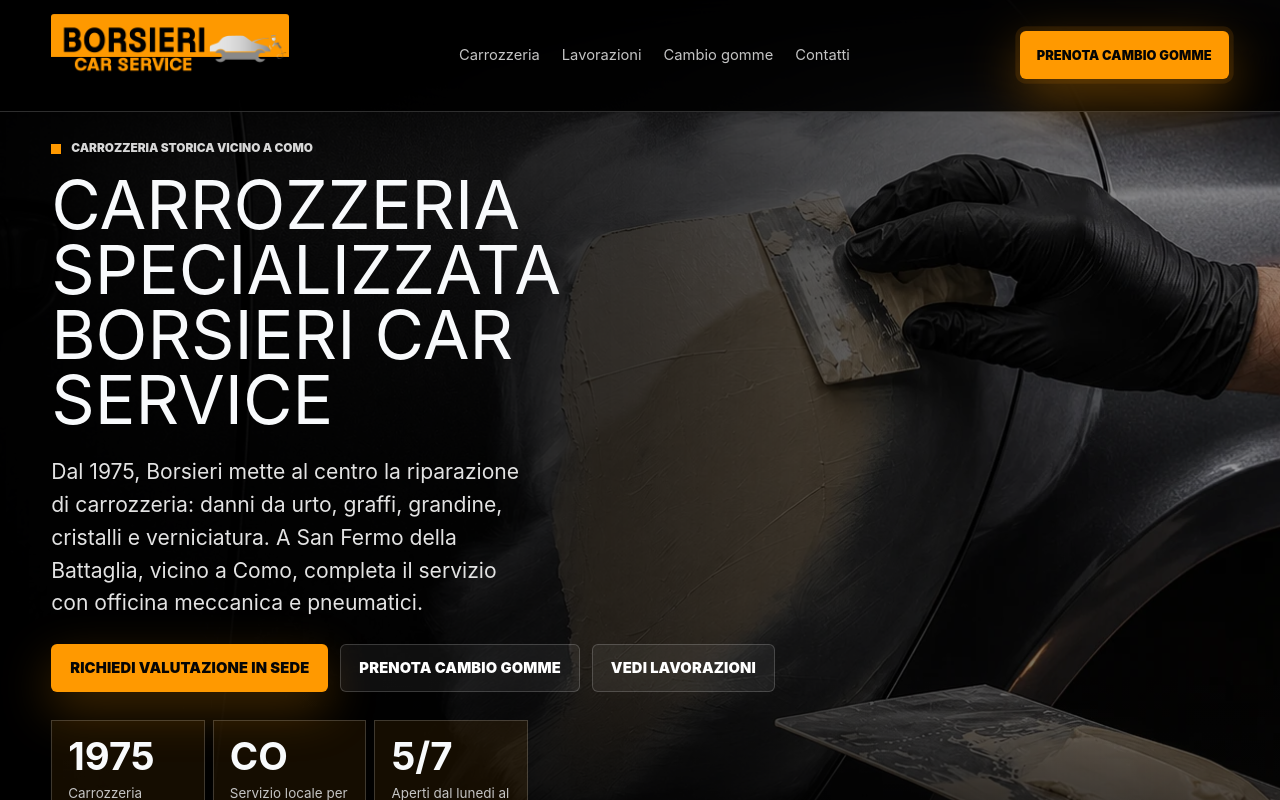
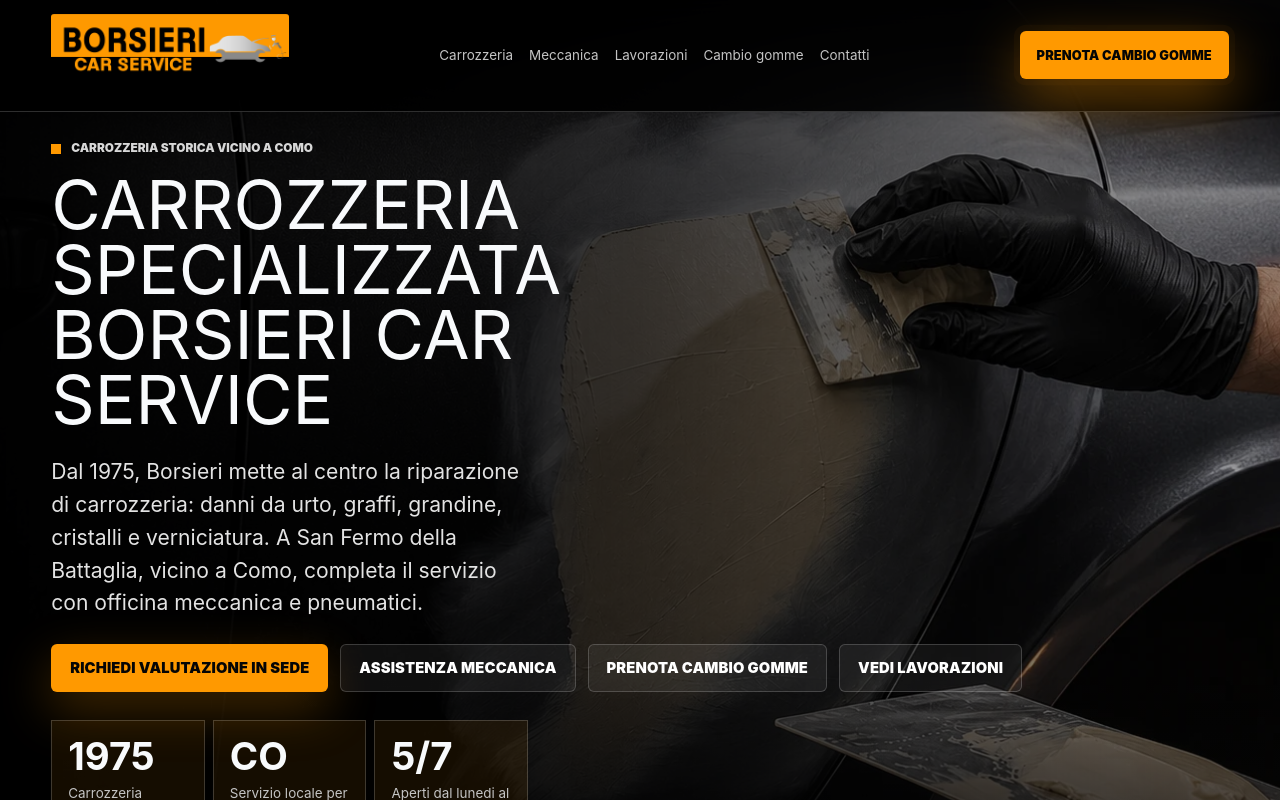
Before and after one commit to Marco26-hub/borsieri-car-service, a Next.js app: page / in a window 1280 px wide. Shown: the top 800 px of the page. Built offline with nearby package versions, Linux system fonts and the light colour scheme.

Commit message:
Expand mechanical services and refine courtesy car

```diff
--- a/app/globals.css
+++ b/app/globals.css
@@ -664,39 +664,128 @@
 }
 
 .replacement-car-highlight {
-  align-content: end;
-  background:
-    linear-gradient(180deg, rgba(0, 0, 0, 0.12), rgba(0, 0, 0, 0.88)),
-    url("/auto-sostitutiva-borsieri.webp");
+  background: #0b0b0b;
+  border: 1px solid rgba(255, 153, 0, 0.36);
+  border-radius: 8px;
+  display: grid;
+  grid-template-rows: minmax(250px, 1fr) auto;
+  min-height: 480px;
+  overflow: hidden;
+}
+
+.replacement-car-image {
+  background-image: url("/auto-sostitutiva-borsieri.webp");
   background-position: center;
   background-size: cover;
-  border: 1px solid rgba(255, 153, 0, 0.36);
-  border-radius: 8px;
-  display: grid;
-  min-height: 360px;
-  padding: 22px;
-}
-
-.replacement-car-highlight span {
+  min-height: 250px;
+}
+
+.replacement-car-content {
+  border-top: 1px solid rgba(255, 153, 0, 0.28);
+  padding: 20px;
+}
+
+.replacement-car-content span {
   color: var(--orange);
+  display: block;
   font-size: 0.72rem;
   font-weight: 900;
   margin-bottom: 10px;
   text-transform: uppercase;
 }
 
-.replacement-car-highlight strong {
+.replacement-car-content strong {
+  display: block;
   font-size: clamp(1.55rem, 7vw, 2.5rem);
   line-height: 1.02;
   max-width: 540px;
   text-transform: uppercase;
 }
 
-.replacement-car-highlight p {
+.replacement-car-content p {
   color: #d4d4d4;
   line-height: 1.5;
   margin: 14px 0 0;
   max-width: 520px;
+}
+
+.mechanic-focus {
+  background: #ececec;
+  color: #111;
+}
+
+.mechanic-focus-grid {
+  display: grid;
+  gap: 28px;
+}
+
+.mechanic-focus-media {
+  border-radius: 8px;
+  min-height: 320px;
+  overflow: hidden;
+}
+
+.mechanic-focus-media img {
+  height: 100%;
+  object-fit: cover;
+  width: 100%;
+}
+
+.mechanic-focus-copy .eyebrow {
+  color: #4f4f4f;
+}
+
+.mechanic-focus-copy h2 {
+  font-size: clamp(2rem, 10vw, 4rem);
+  line-height: 0.96;
+  margin: 0;
+  max-width: 760px;
+  text-transform: uppercase;
+}
+
+.mechanic-focus-copy > p {
+  color: #535353;
+  line-height: 1.58;
+  margin: 18px 0 0;
+  max-width: 680px;
+}
+
+.mechanic-capabilities {
+  border-bottom: 1px solid rgba(0, 0, 0, 0.18);
+  margin-top: 24px;
+}
+
+.mechanic-capabilities > div {
+  border-top: 1px solid rgba(0, 0, 0, 0.18);
+  display: grid;
+  gap: 6px;
+  padding: 14px 0;
+}
+
+.mechanic-capabilities strong {
+  font-size: 0.92rem;
+  text-transform: uppercase;
+}
+
+.mechanic-capabilities span {
+  color: #616161;
+  line-height: 1.45;
+}
+
+.mechanic-focus-actions {
+  display: grid;
+  gap: 10px;
+  margin-top: 24px;
+}
+
+.button.mechanic-secondary {
+  background: transparent;
+  border-color: rgba(0, 0, 0, 0.28);
+  color: #111;
+}
+
+.button.mechanic-secondary:hover {
+  border-color: #111;
 }
 
 .booking-page {
@@ -1469,6 +1558,10 @@
     display: flex;
   }
 
+  .mechanic-focus-actions {
+    display: flex;
+  }
+
   .booking-contact-actions {
     grid-template-columns: repeat(2, max-content);
   }
@@ -1488,6 +1581,8 @@
 
   .nav {
     display: flex;
+    font-size: 0.84rem;
+    gap: 16px;
   }
 
   .hero {
@@ -1622,6 +1717,15 @@
     grid-template-columns: minmax(0, 0.92fr) minmax(380px, 0.72fr);
   }
 
+  .mechanic-focus-grid {
+    align-items: stretch;
+    grid-template-columns: minmax(420px, 0.92fr) minmax(0, 0.88fr);
+  }
+
+  .mechanic-focus-media {
+    min-height: 620px;
+  }
+
   .contact-grid {
     grid-template-columns: minmax(0, 1fr) minmax(320px, 0.8fr);
   }
--- a/app/page.tsx
+++ b/app/page.tsx
@@ -92,6 +92,7 @@
         </a>
         <nav className="nav" aria-label="Navigazione principale">
           <a href="#servizi">Carrozzeria</a>
+          <a href="#meccanica">Meccanica</a>
           <a href="#lavorazioni">Lavorazioni</a>
           <a href="/prenotazione-cambio-gomme">Cambio gomme</a>
           <a href="#contatti">Contatti</a>
@@ -114,6 +115,9 @@
             <div className="hero-actions">
               <a className="button primary" href="#servizi">
                 Richiedi valutazione in sede
+              </a>
+              <a className="button secondary" href="#meccanica">
+                Assistenza meccanica
               </a>
               <a className="button secondary" href="/prenotazione-cambio-gomme">
                 Prenota cambio gomme
@@ -184,6 +188,51 @@
         </div>
       </section>
 
+      <section className="mechanic-focus" id="meccanica">
+        <div className="section-inner mechanic-focus-grid">
+          <div className="mechanic-focus-media">
+            <img
+              src="/servizio-meccanica.webp"
+              alt="Tecnico Borsieri durante un intervento nel vano motore"
+            />
+          </div>
+          <div className="mechanic-focus-copy">
+            <div className="eyebrow">Officina meccanica</div>
+            <h2>Diagnosi e manutenzione con competenza tecnica</h2>
+            <p>
+              L&apos;area meccanica completa il servizio Borsieri con controlli accurati,
+              manutenzione programmata e interventi sui principali sistemi del veicolo. Un unico
+              referente coordina diagnosi, lavorazione e verifica finale.
+            </p>
+            <div className="mechanic-capabilities" aria-label="Servizi di officina meccanica">
+              <div>
+                <strong>Diagnosi e controlli</strong>
+                <span>Elettronica, livelli, componenti e verifica delle anomalie.</span>
+              </div>
+              <div>
+                <strong>Manutenzione programmata</strong>
+                <span>Tagliandi e interventi periodici secondo le esigenze del veicolo.</span>
+              </div>
+              <div>
+                <strong>Sicurezza e comfort</strong>
+                <span>Freni, sospensioni, climatizzazione e controlli funzionali.</span>
+              </div>
+            </div>
+            <div className="mechanic-focus-actions">
+              <a
+                className="button primary"
+                href="mailto:borsiericar@gmail.com?subject=Richiesta%20intervento%20meccanico"
+              >
+                Richiedi un controllo
+              </a>
+              <a className="button mechanic-secondary" href="tel:+39031210622">
+                Chiama l&apos;officina
+              </a>
+            </div>
+          </div>
+        </div>
+      </section>
+
       <section className="swiss-service" aria-labelledby="swiss-service-title">
         <div className="section-inner swiss-service-grid">
           <div className="swiss-service-copy">
@@ -207,12 +256,19 @@
             </div>
           </div>
           <div className="replacement-car-highlight">
+            <div
+              aria-label="Fiat Panda sostitutiva Borsieri Car Service"
+              className="replacement-car-image"
+              role="img"
+            />
+            <div className="replacement-car-content">
               <span>Mobilita durante la lavorazione</span>
               <strong>Auto sostitutiva anche per residenti in Svizzera</strong>
               <p>
                 Disponibile su richiesta e previa conferma, in base alla durata dell&apos;intervento e
                 alla disponibilita dei veicoli.
               </p>
+            </div>
           </div>
         </div>
       </section>
--- a/app/prenotazione-cambio-gomme/page.tsx
+++ b/app/prenotazione-cambio-gomme/page.tsx
@@ -50,6 +50,7 @@
         </Link>
         <nav className="nav" aria-label="Navigazione principale">
           <Link href="/#servizi">Carrozzeria</Link>
+          <Link href="/#meccanica">Meccanica</Link>
           <Link href="/#lavorazioni">Lavorazioni</Link>
           <a aria-current="page" href="#prenota">Cambio gomme</a>
           <Link href="/#contatti">Contatti</Link>
```
Also changed, not shown: public/auto-sostitutiva-borsieri.webp, 1 other file (tests, documents, lock files or other folders). Lines whose indentation alone changed are shown as unchanged.
